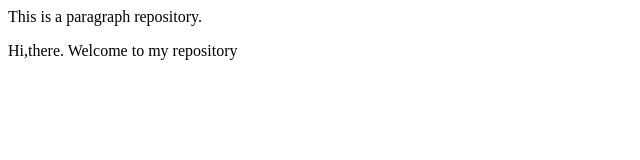
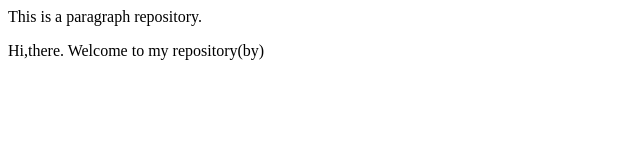
Before and after one commit to sushmabarhanpure1991-web/local_repo, a plain HTML site: page index.html in a window 1280 px wide. Shown: the full height of the page, 0-640 px from the left. Drawn offline with Linux system fonts and the light colour scheme.

Commit message:
by in f1

```diff
--- a/index.html
+++ b/index.html
@@ -1,2 +1,2 @@
 <p>This is a paragraph repository.</p>
-<p>Hi,there. Welcome to my repository</p>
+<p>Hi,there. Welcome to my repository(by)</p>
```
